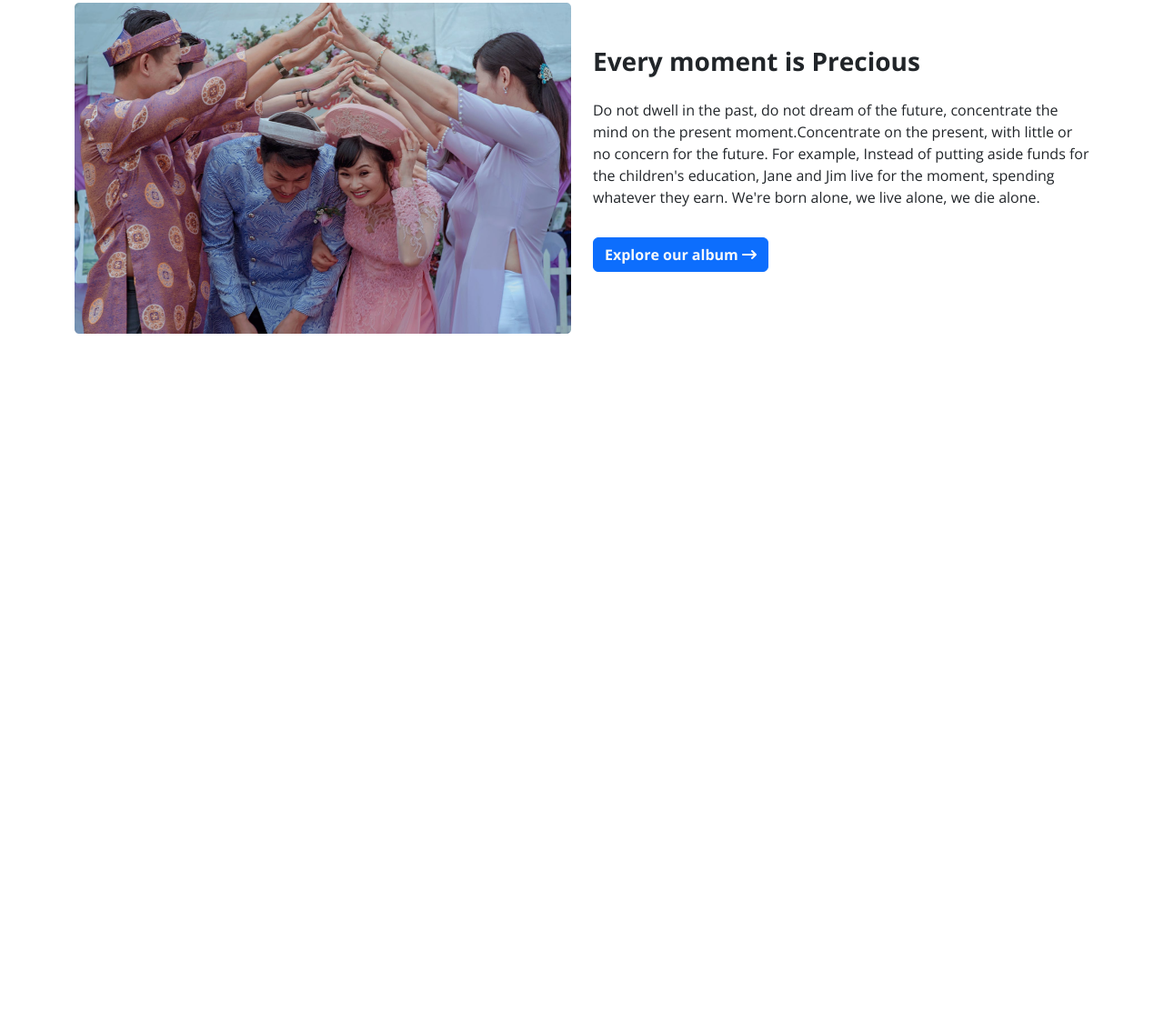
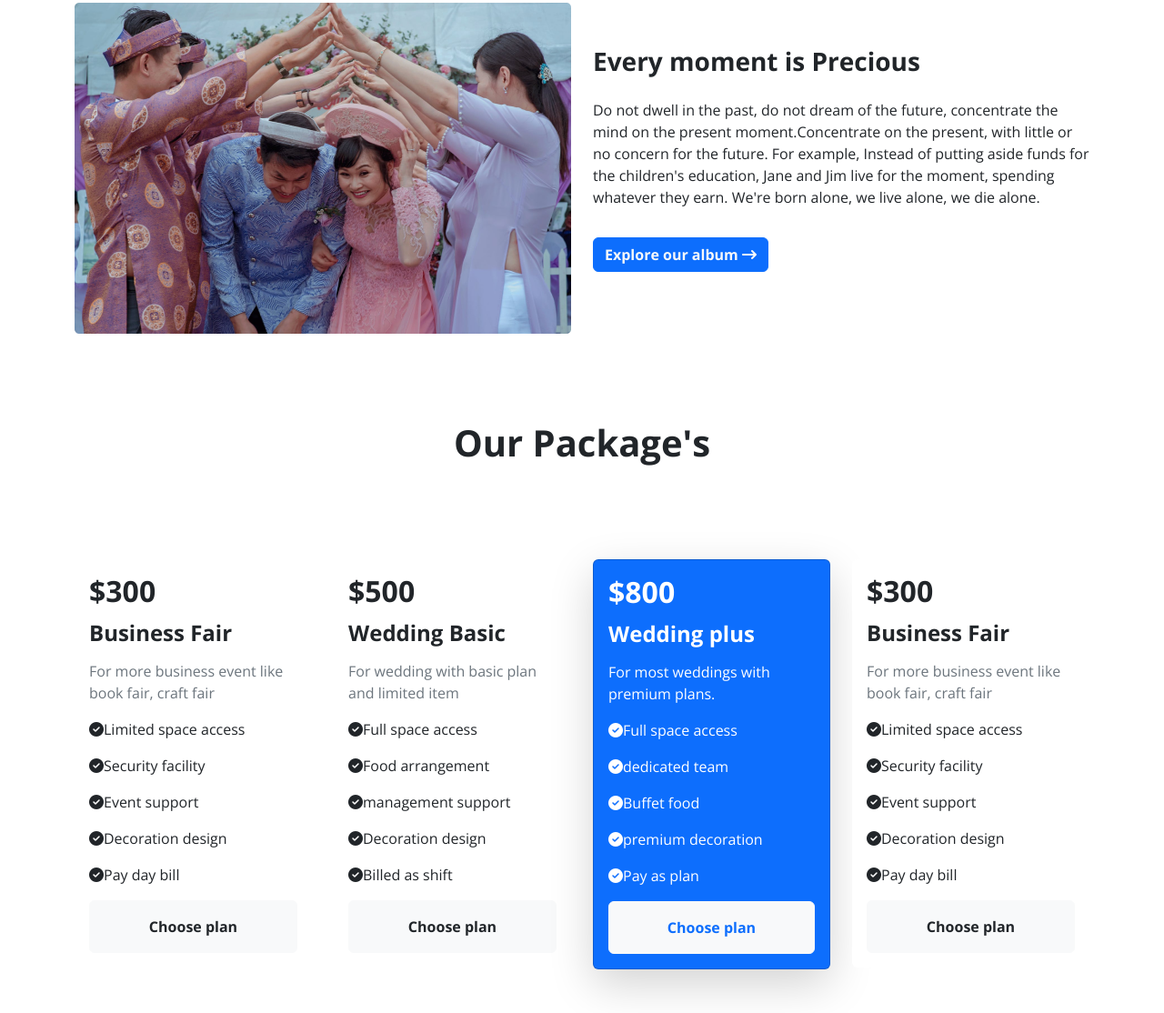
Before and after one commit to rakibulhasan-swe/convention-center, a plain HTML site: page index.html in a window 1280 px wide. Shown: the part 676-1790 px from the top of the page at 91% size. Before the commit the page ends 1091 px from the top, so only its background shows below. Drawn offline with nearby package versions, Linux system fonts and the light colour scheme.

Commit message:
packages section done

```diff
--- a/index.html
+++ b/index.html
@@ -113,6 +113,72 @@
                 </div>
             </div>
         </section>
+
+        <section class="container py-5">
+            <h3 class="text-center fw-bold fs-1 pb-5">Our Package's</h3>
+            <div class="row pt-5">
+                <div class="col-md-3 col-12">
+                    <div class="card" style="border: none;">
+                        <div class="card-body">
+                          <h5 class="card-title fs-2 fw-bolder pb-2">$300</h5>
+                          <h6 class="card-subtitle mb-3 fw-bold fs-4">Business Fair</h6>
+                          <p class="card-text text-muted">For more business event like book fair, craft fair</p>
+                          <p class="card-text"><i class="fa-solid fa-circle-check"></i>Limited space access</p>
+                          <p class="card-text"><i class="fa-solid fa-circle-check"></i>Security facility</p>
+                          <p class="card-text"><i class="fa-solid fa-circle-check"></i>Event support</p>
+                          <p class="card-text"><i class="fa-solid fa-circle-check"></i>Decoration design</p>
+                          <p class="card-text"><i class="fa-solid fa-circle-check"></i>Pay day bill</p>
+                          <button class="btn btn-light text-dark fw-bolder w-100 py-3">Choose plan</button>
+                        </div>
+                      </div>
+                </div>
+                <div class="col-md-3 col-12">
+                    <div class="card" style="border: none;">
+                        <div class="card-body">
+                          <h5 class="card-title fs-2 fw-bolder pb-2">$500</h5>
+                          <h6 class="card-subtitle mb-3 fw-bold fs-4">Wedding Basic</h6>
+                          <p class="card-text text-muted">For wedding with basic plan and limited item</p>
+                          <p class="card-text"><i class="fa-solid fa-circle-check"></i>Full space access</p>
+                          <p class="card-text"><i class="fa-solid fa-circle-check"></i>Food arrangement</p>
+                          <p class="card-text"><i class="fa-solid fa-circle-check"></i>management support</p>
+                          <p class="card-text"><i class="fa-solid fa-circle-check"></i>Decoration design</p>
+                          <p class="card-text"><i class="fa-solid fa-circle-check"></i>Billed as shift</p>
+                          <button class="btn btn-light text-dark fw-bolder w-100 py-3">Choose plan</button>
+                        </div>
+                      </div>
+                </div>
+                <div class="col-md-3 col-12">
+                    <div class="card shadow-lg bg-primary text-white">
+                        <div class="card-body">
+                          <h5 class="card-title fs-2 fw-bolder pb-2">$800</h5>
+                          <h6 class="card-subtitle mb-3 fw-bold fs-4">Wedding plus</h6>
+                          <p class="card-text">For most weddings with premium plans.</p>
+                          <p class="card-text"><i class="fa-solid fa-circle-check"></i>Full space access</p>
+                          <p class="card-text"><i class="fa-solid fa-circle-check"></i>dedicated team</p>
+                          <p class="card-text"><i class="fa-solid fa-circle-check"></i>Buffet food</p>
+                          <p class="card-text"><i class="fa-solid fa-circle-check"></i>premium decoration</p>
+                          <p class="card-text"><i class="fa-solid fa-circle-check"></i>Pay as plan</p>
+                          <button class="btn btn-light text-primary fw-bolder w-100 py-3">Choose plan</button>
+                        </div>
+                      </div>
+                </div>
+                <div class="col-md-3 col-12">
+                    <div class="card" style="border: none;">
+                        <div class="card-body">
+                          <h5 class="card-title fs-2 fw-bolder pb-2">$300</h5>
+                          <h6 class="card-subtitle mb-3 fw-bold fs-4">Business Fair</h6>
+                          <p class="card-text text-muted">For more business event like book fair, craft fair</p>
+                          <p class="card-text"><i class="fa-solid fa-circle-check"></i>Limited space access</p>
+                          <p class="card-text"><i class="fa-solid fa-circle-check"></i>Security facility</p>
+                          <p class="card-text"><i class="fa-solid fa-circle-check"></i>Event support</p>
+                          <p class="card-text"><i class="fa-solid fa-circle-check"></i>Decoration design</p>
+                          <p class="card-text"><i class="fa-solid fa-circle-check"></i>Pay day bill</p>
+                          <button class="btn btn-light text-dark fw-bolder w-100 py-3">Choose plan</button>
+                        </div>
+                      </div>
+                </div>
+            </div>
+        </section>
     </main>
 
 
```
